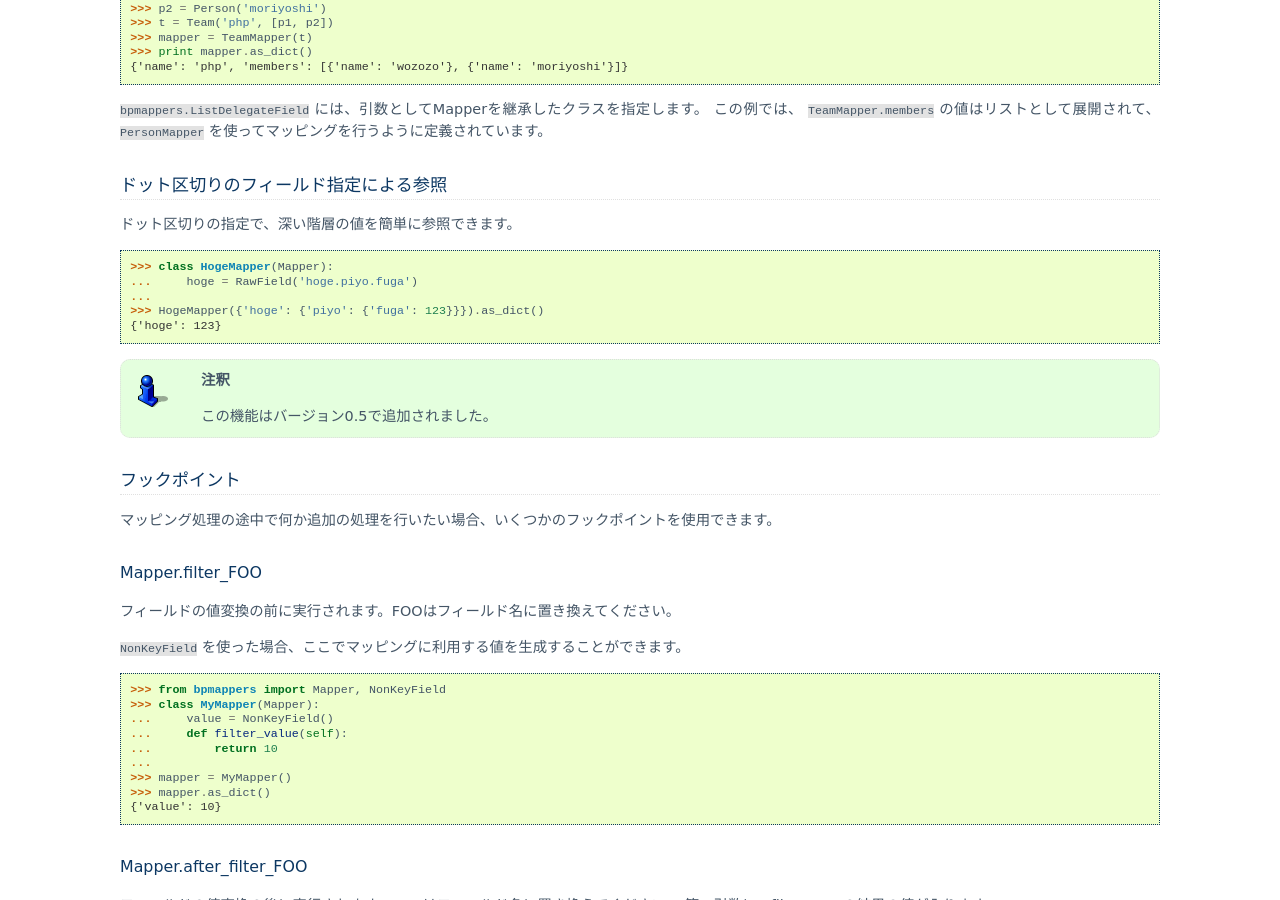
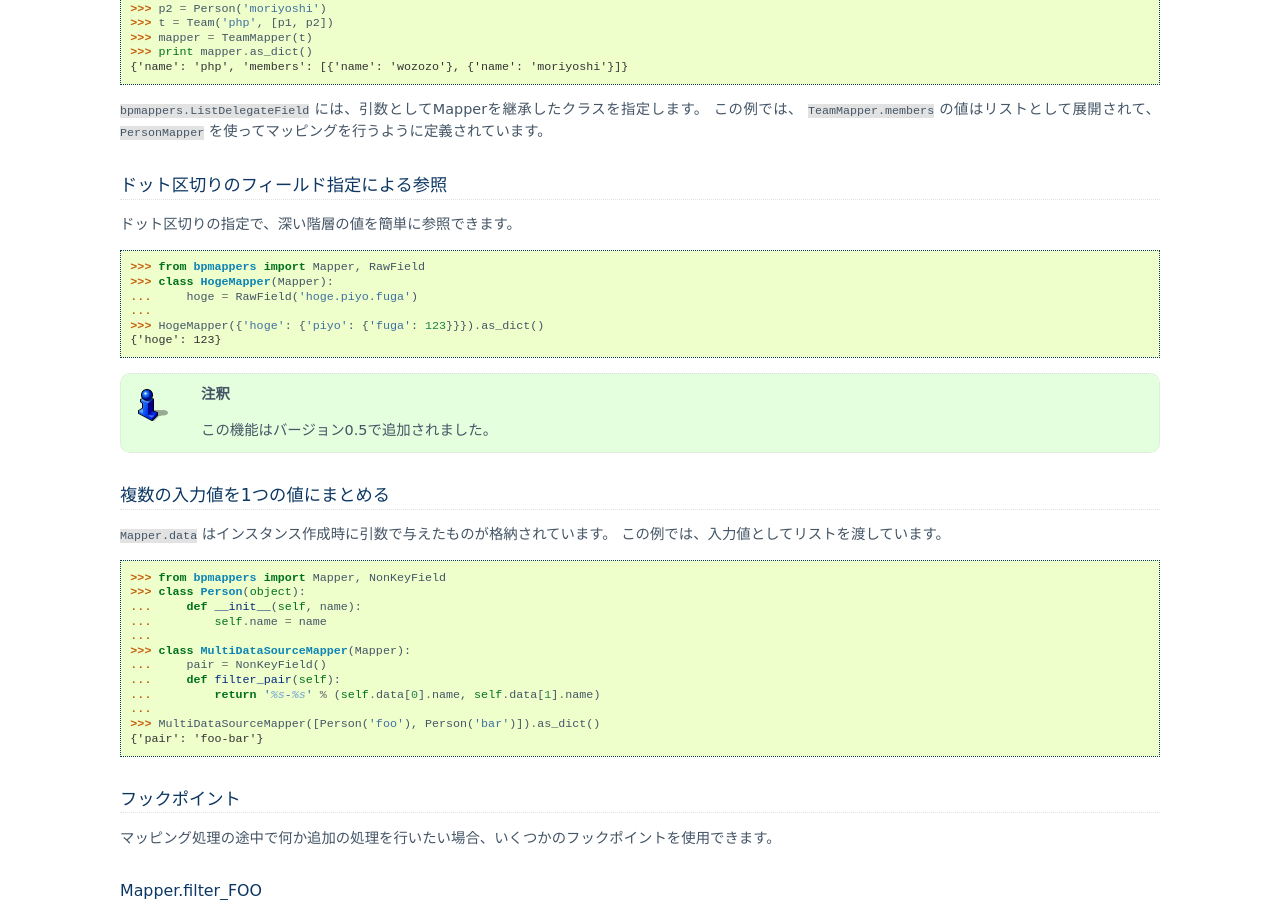
Before and after one commit to beproud/bpmappers, a Sphinx documentation site: the page built from docs/ja/source/usage.rst, in a window 1280 px wide and 900 px high, scrolled down 2058 px. Built offline with Sphinx 7.4.7, drawn with Linux system fonts in a browser that asks for light colours.

Commit message:
ドキュメントに複数の入力値を扱う例を追記

```diff
--- a/docs/ja/source/usage.rst
+++ b/docs/ja/source/usage.rst
@@ -142,6 +142,7 @@ Djangoのモデルをマッピングする場合、ヘルパーを使ってマ
 
 .. doctest::
 
+   >>> from bpmappers import Mapper, RawField
    >>> class HogeMapper(Mapper):
    ...     hoge = RawField('hoge.piyo.fuga')
    ...
@@ -149,6 +150,28 @@ Djangoのモデルをマッピングする場合、ヘルパーを使ってマ
    {'hoge': 123}
 
 .. note:: この機能はバージョン0.5で追加されました。
+
+複数の入力値を1つの値にまとめる
+-------------------------------
+
+``Mapper.data`` はインスタンス作成時に引数で与えたものが格納されています。
+この例では、入力値としてリストを渡しています。
+
+.. doctest::
+
+   >>> from bpmappers import Mapper, NonKeyField
+   >>> class Person(object):
+   ...     def __init__(self, name):
+   ...         self.name = name
+   ...
+   >>> class MultiDataSourceMapper(Mapper):
+   ...     pair = NonKeyField()
+   ...     def filter_pair(self):
+   ...         return '%s-%s' % (self.data[0].name, self.data[1].name)
+   ...
+   >>> MultiDataSourceMapper([Person('foo'), Person('bar')]).as_dict()
+   {'pair': 'foo-bar'}
+
 
 フックポイント
 --------------
```
